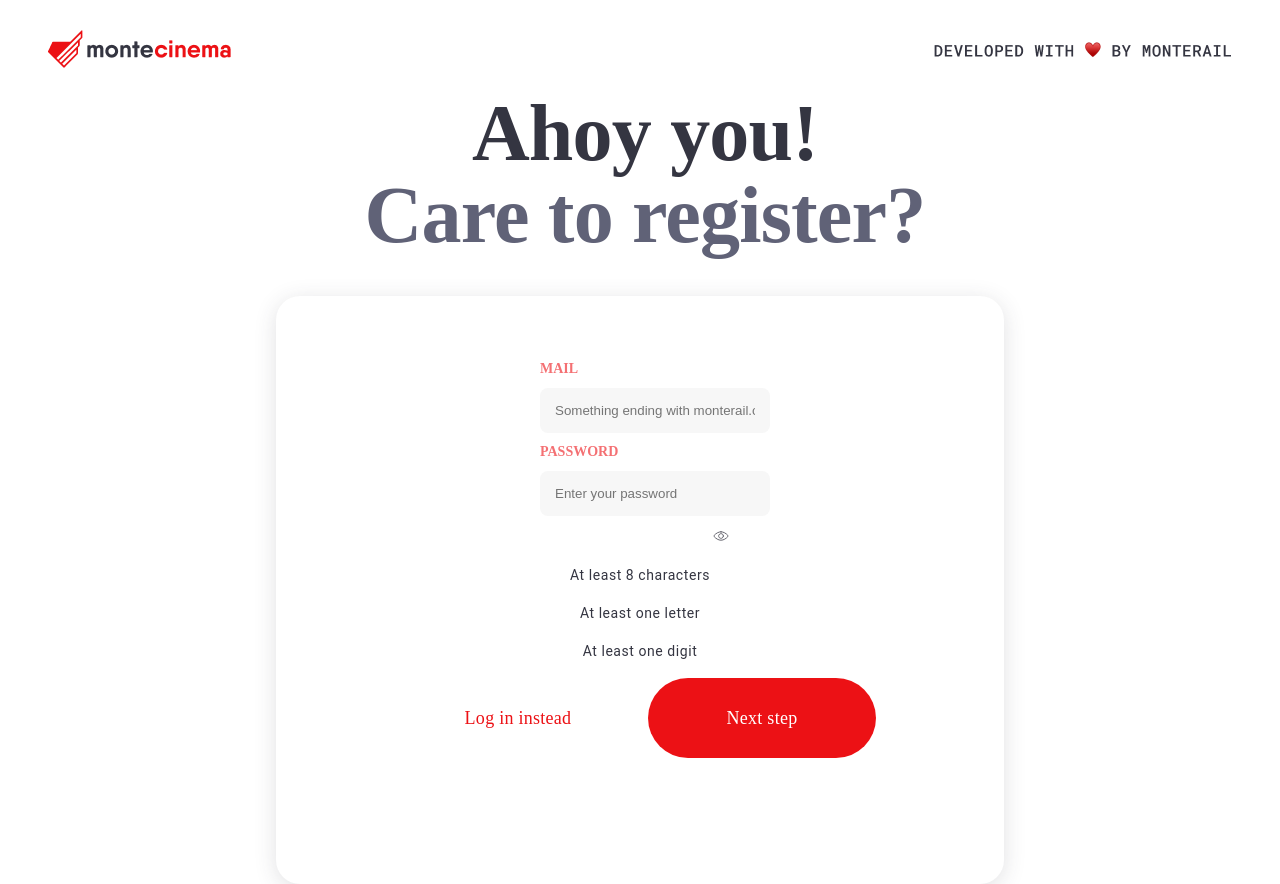
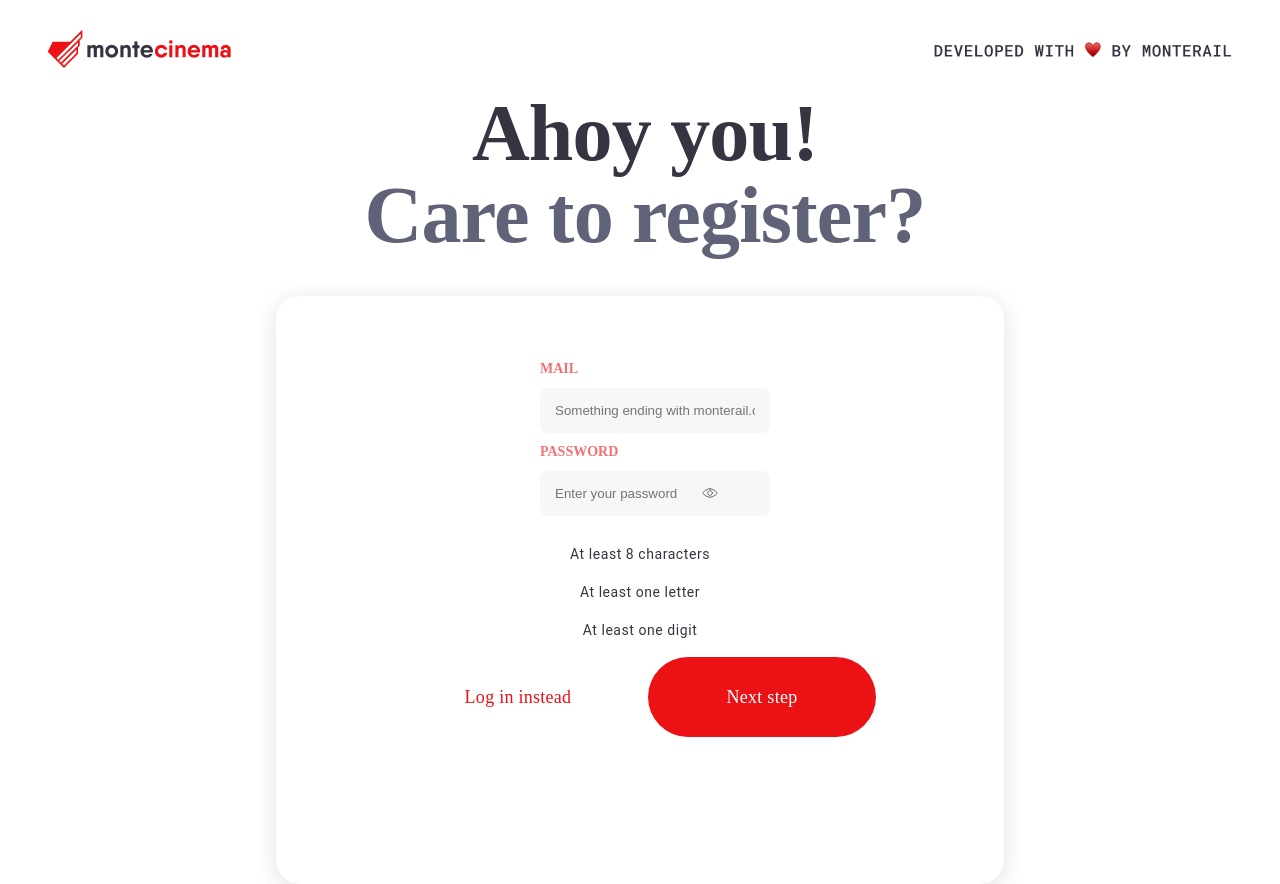
Before and after one commit to Rafal-Dabek/Cinema, a React (Create React App) app in the folder cinema/: page / in a window 1280 px wide. Built offline with nearby package versions, Linux system fonts and the light colour scheme.

Commit message:
Toggle visibility button fixed

```diff
--- a/cinema/src/Components/Homepage.jsx
+++ b/cinema/src/Components/Homepage.jsx
@@ -25,12 +25,12 @@ export const HomePage=()=>{
       function isValid(e) {//checks if password and mail are correct
 
 
-        if(e.target.name==="mail"){//checks if mail is correct
+        if(e.target.id==="mail"){//checks if mail is correct
             (/\S+@monterail.com/.test(e.target.value))? setMailValid(true) : setMailValid(false)
 
 
       }
-      if(e.target.name==="password"){//checks if password is correct
+      if(e.target.id==="password"){//checks if password is correct
         const passwordInputValue = e.target.value;
 
         const digitsTest = /\d/;
@@ -116,15 +116,28 @@ const onChange=(e)=>{
 
                 <form>
                     <div>
-                    {inputs.map((input)=>(
+                    {/*inputs.map((input)=>(
                         <FormInput key={input.id}
                          {...input}
                         value={values[input.name]}
                          onChange={onChange}
                          />
 
-                    ))}
-                    <img onClick={togglePassword} id="passwordButton" src={eye}></img>
+                    )) */}
+
+
+<div className='formInput'>
+    <label>Mail</label>
+    <input  onChange={onChange} type="email" required="true"  id="mail" placeholder="Something ending with monterail.com" />
+</div>
+<div className='formInput' id="bottomForm">
+    <label>password</label>
+    <input  onChange={onChange} type={passwordShown ? "text" : "password"} id="password"  required="true" placeholder="Enter your password" />
+    <img onClick={togglePassword} id="passwordButton" src={eye}></img>
+</div>
+
+
+
                     </div>
 
 
--- a/cinema/src/Components/style.css
+++ b/cinema/src/Components/style.css
@@ -169,14 +169,20 @@ a{
 }
 #passwordButton{
     position: relative;
-  top: 38%;
-  left: 65%;
+    top: 38%;
+    left: 80%;
     height:20px;
     width: 20px;
+    margin-top: -43px;
 }
 #privacyPolicyCheckbox{
     width:15px
 }
+#bottomForm{
+    margin-bottom: 40px;
+
+}
+
 
 @media (max-width: 750px) {
     .card{
```
Also changed, not shown: cinema/package.json (+8 -1 lines), 1 other file (tests, documents, lock files or other folders).
